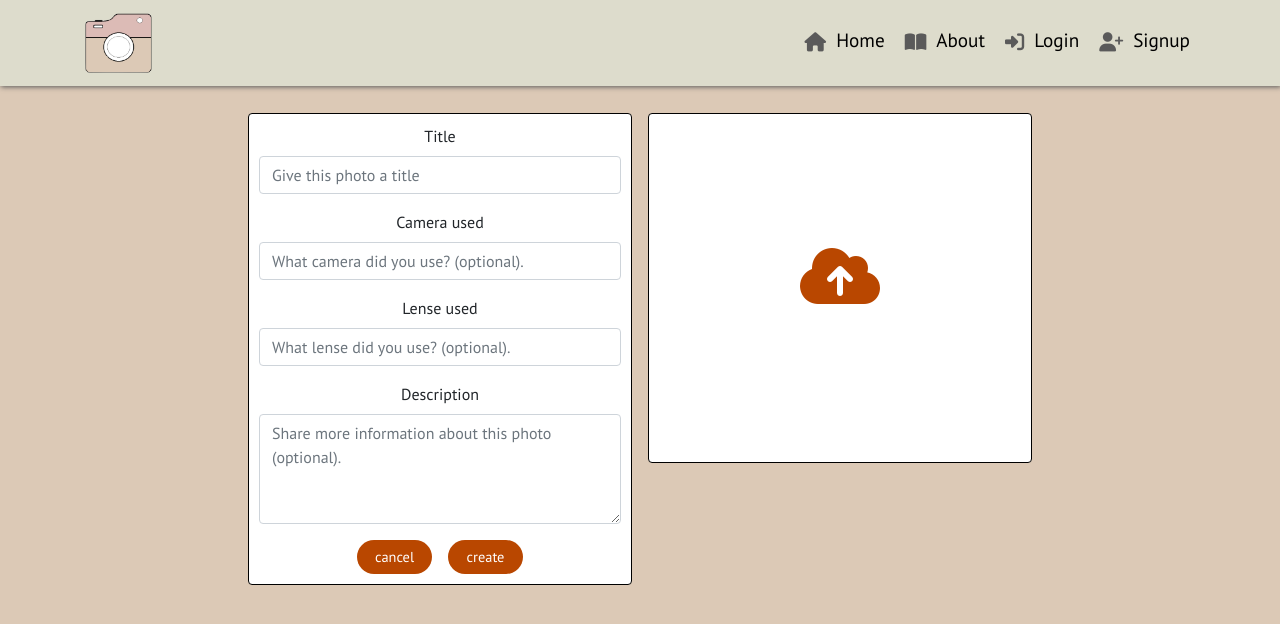
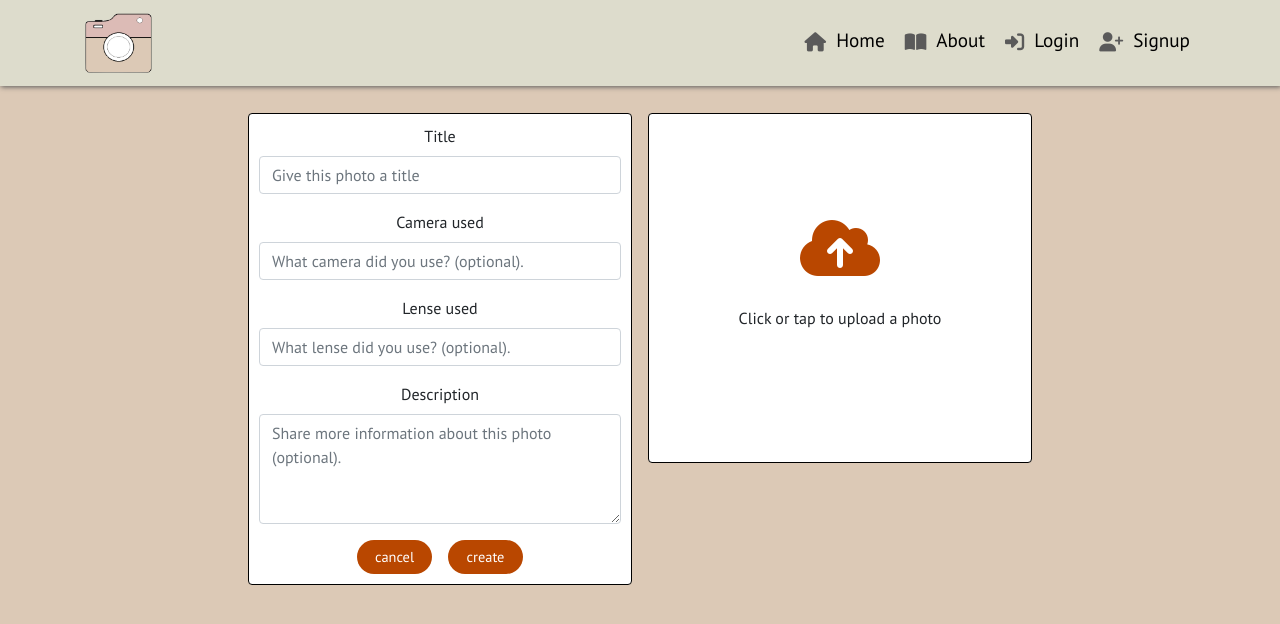
Before and after one commit to Tony118g/captured, a React (Create React App) app: page /photos/create in a window 1280 px wide. Shown: the top 624 px of the page. Built offline with nearby package versions, Linux system fonts and the light colour scheme; no server answers.

Commit message:
Add and style an Asset component

```diff
--- /dev/null
+++ b/src/components/Asset.js
@@ -0,0 +1,16 @@
+import React from "react";
+import { Spinner } from "react-bootstrap";
+import styles from "../styles/Asset.module.css";
+
+const Asset = ({ spinner, src, message }) => {
+    return (
+        <div className={`${styles.Asset}`}>
+            {spinner && <Spinner animation="border" />}
+            {src && <img src={src} alt={message} />}
+            {message && <p className="mt-3">{message}</p>}
+        </div>
+    );
+};
+
+
+export default Asset;
--- a/src/pages/photos/PhotoCreateForm.js
+++ b/src/pages/photos/PhotoCreateForm.js
@@ -9,6 +9,7 @@ import Container from "react-bootstrap/Container";
 import styles from "../../styles/PhotoCreateEditForm.module.css";
 import btnStyles from "../../styles/Button.module.css";
 import appStyles from "../../App.module.css";
+import Asset from "../../components/Asset";
 
 function PhotoCreateForm() {
     const textFields = (
@@ -72,6 +73,7 @@ function PhotoCreateForm() {
                                 htmlFor="image-upload"
                             >
                                 <i className="fa-solid fa-cloud-arrow-up"></i>
+                                <Asset message="Click or tap to upload a photo"/>
                             </Form.Label>
                         </Form.Group>
                         <div className="d-md-none">{textFields}</div>
--- /dev/null
+++ b/src/styles/Asset.module.css
@@ -0,0 +1,6 @@
+.Asset {
+    display: flex;
+    flex-direction: column;
+    justify-content: center;
+    align-items: center;
+  }
```
